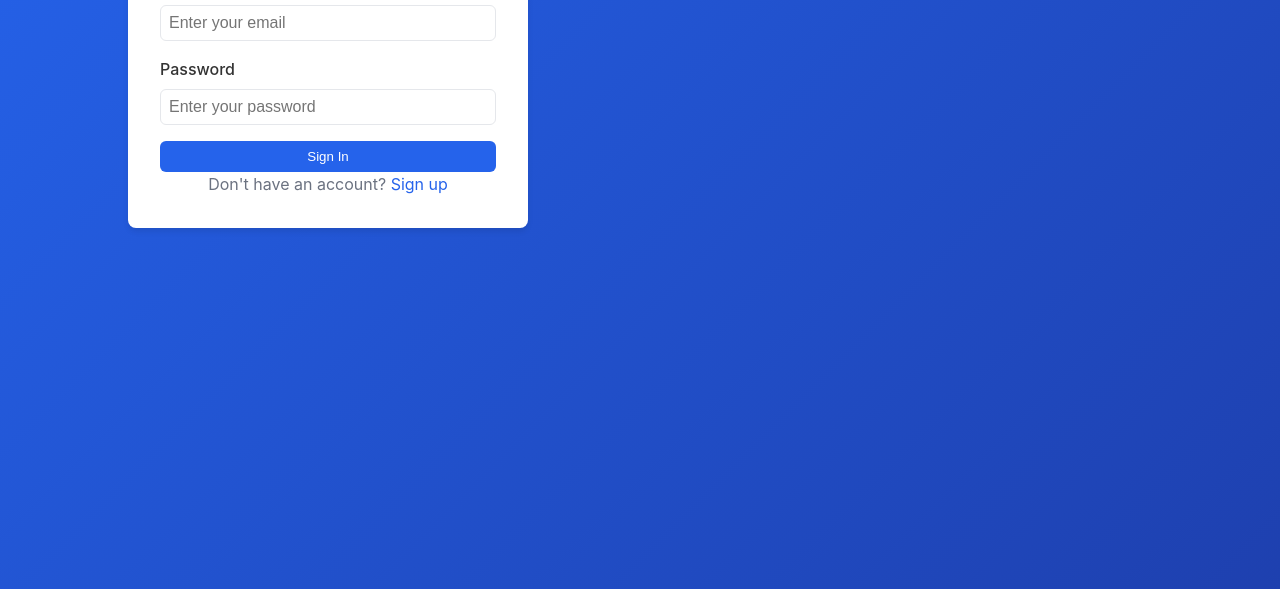
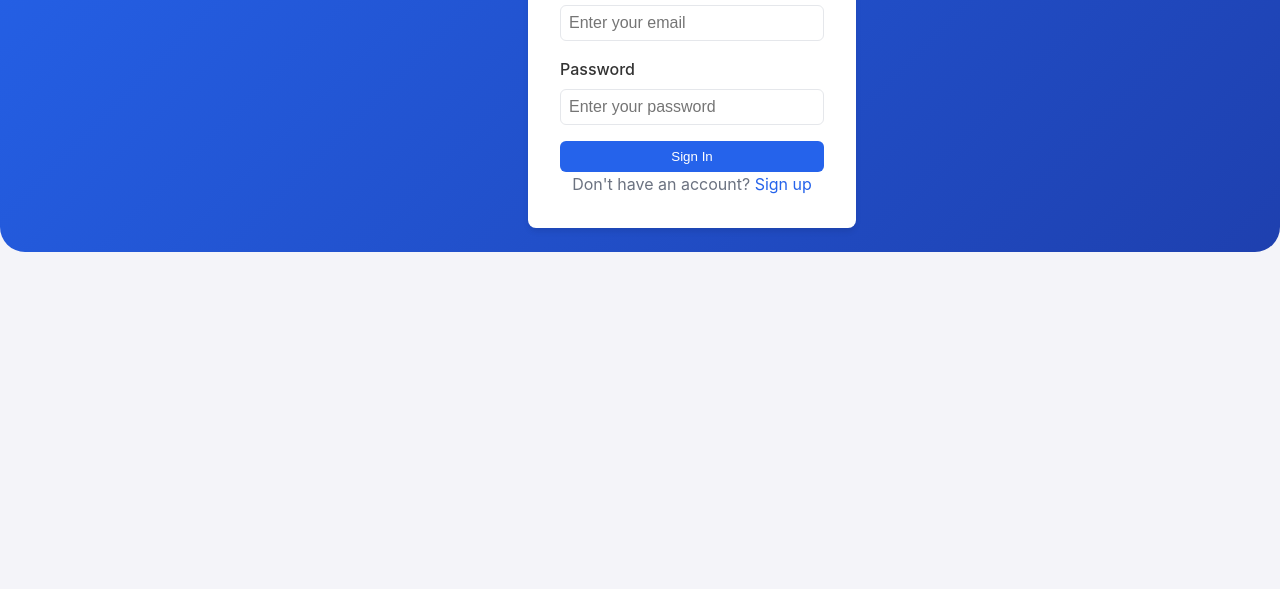
Before and after one commit to harito-git/Hackville2025Project, a plain HTML site: page templates/login.html in a window 1280 px wide. Shown: the part 211-800 px from the top of the page. Drawn offline with nearby package versions, Linux system fonts and the light colour scheme.

Commit message:
Made some changes to show landing page

```diff
--- a/templates/styles.css
+++ b/templates/styles.css
@@ -1,4 +1,4 @@
-/* Base styles */
+
 * {
     margin: 0;
     padding: 0;
@@ -8,7 +8,7 @@
   body {
     font-family: -apple-system, BlinkMacSystemFont, "Segoe UI", Roboto,
       "Helvetica Neue", Arial, sans-serif;
-    background-color: #316599;
+    background-color: #4285f4;
     color: #333;
     line-height: 1.5;
   }
@@ -37,10 +37,11 @@
 
   /* Login page */
   .login-container {
-    min-height: 100vh;
-    display: flex;
-    align-items: flex-start;
-    justify-content: flex-start;
+    min-height: 50vh;
+    border-radius: 25px;
+    display: grid;
+    align-items: center;
+    justify-content: center;
     padding: 1.5rem;
     background: linear-gradient(135deg, #2563eb 0%, #1e40af 100%);
     padding-top: 10vh;
```
Also changed, not shown: templates/login.html (+2 -0 lines), 1 other file.
